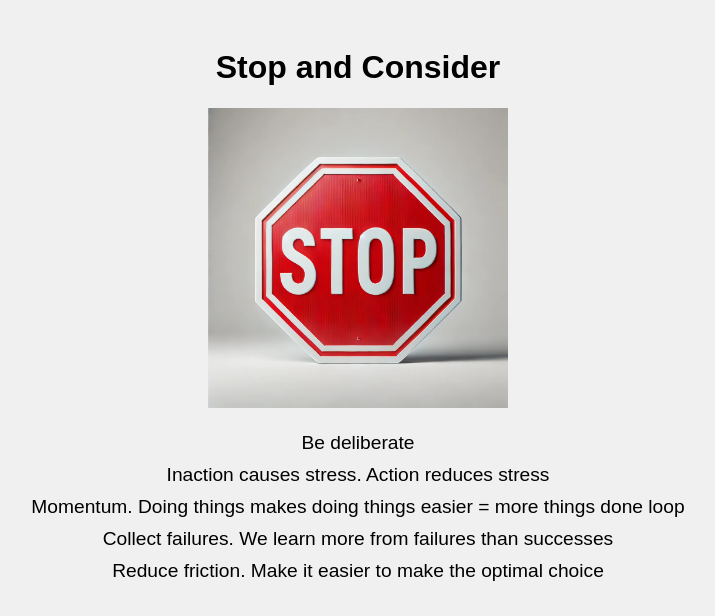
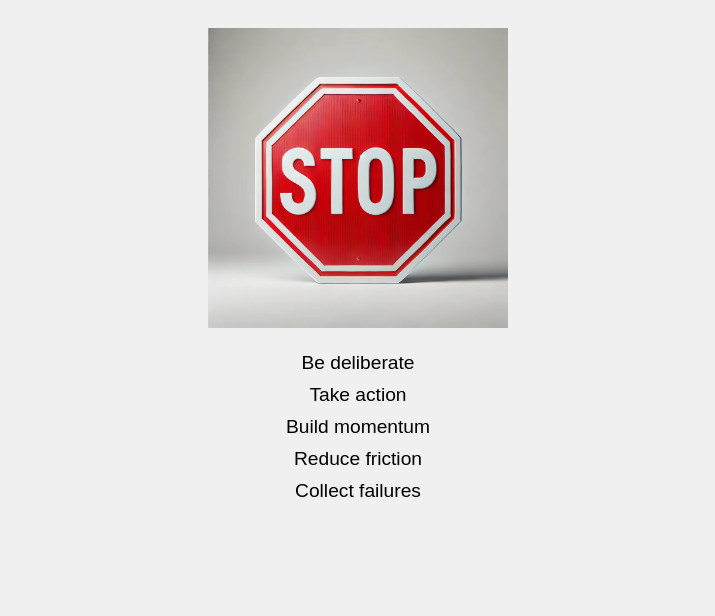
Before and after one commit to chad130/chad130.github.io, a plain HTML site: page index.html in a window 1280 px wide. Shown: the whole page, without its empty margins (282-997 px from the left). Drawn offline with Linux system fonts and the light colour scheme.

Commit message:
sleeker version

```diff
--- a/index.html
+++ b/index.html
@@ -27,14 +27,13 @@
     </style>
 </head>
 <body>
-    <h1>Stop and Consider</h1>
     <img src="stopsign.webp" alt="Stop Sign" class="stop-sign">
     <ul class="behaviors">
         <li>Be deliberate</li>
-        <li>Inaction causes stress. Action reduces stress</li>
-        <li>Momentum. Doing things makes doing things easier = more things done loop</li>
-        <li>Collect failures. We learn more from failures than successes</li>
-        <li>Reduce friction. Make it easier to make the optimal choice</li>
+        <li>Take action</li>
+        <li>Build momentum</li>
+        <li>Reduce friction</li>
+        <li>Collect failures</li>
     </ul>
 </body>
 </html>
```
